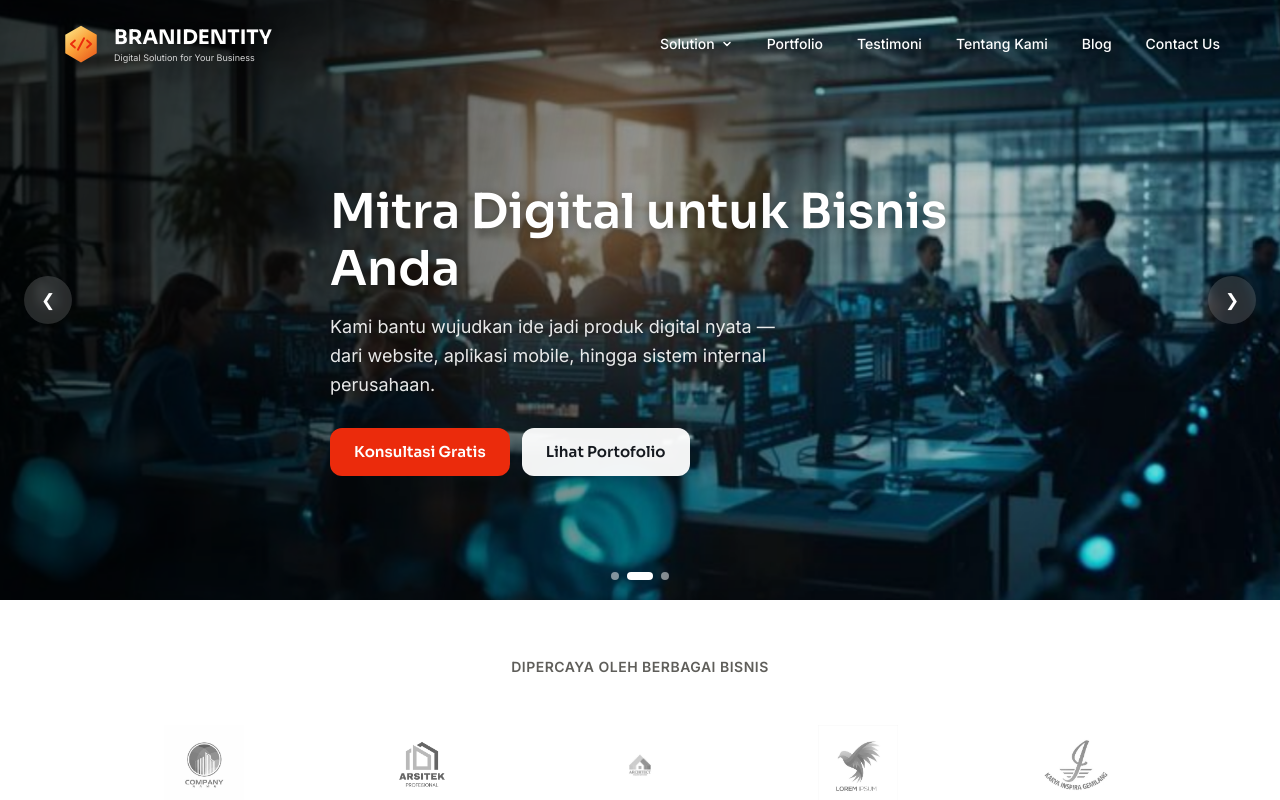
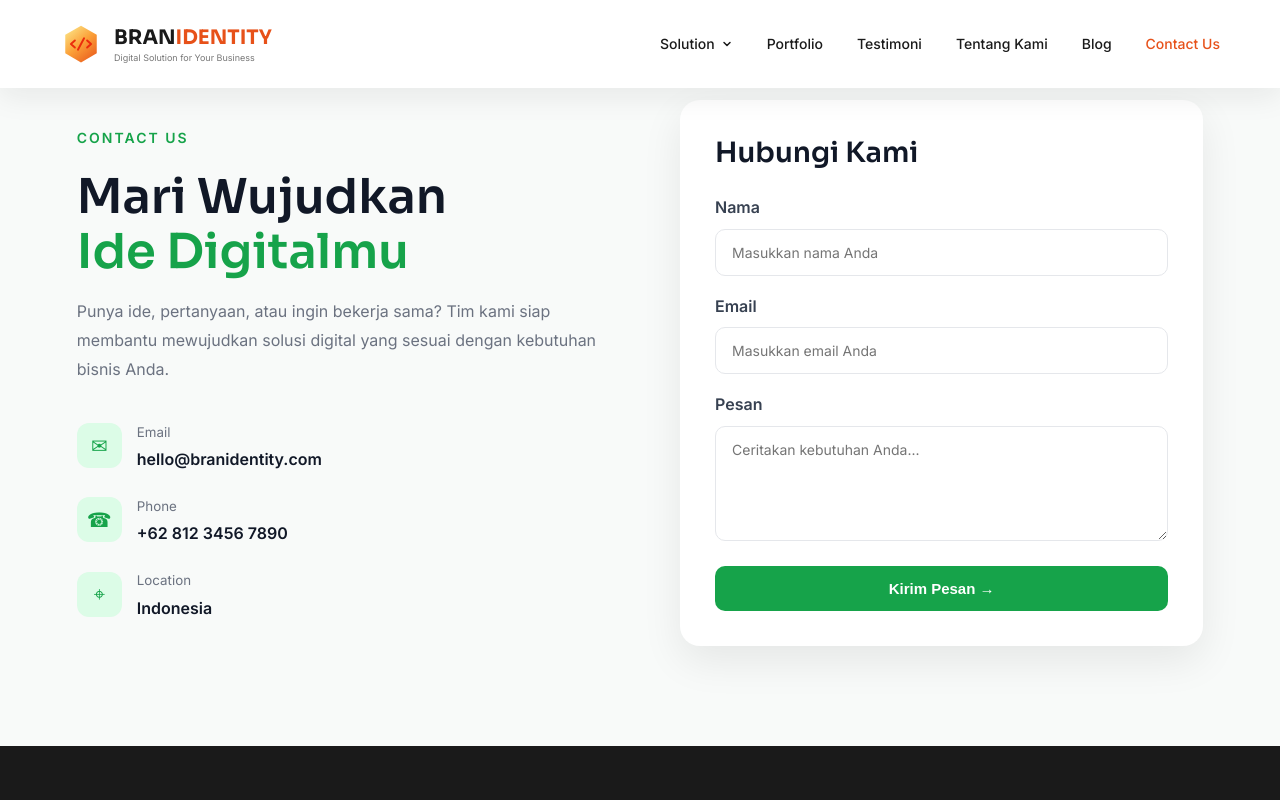
Before and after one commit to NganjukBersatu/bran_identity, a Vue app in the folder web/: page /contact in a window 1280 px wide. Before the commit this address led to /. Shown: the top 800 px of the page. Built offline with nearby package versions, Linux system fonts and the light colour scheme.

Commit message:
mengisi halaman contact us

```diff
--- a/web/src/router/index.js
+++ b/web/src/router/index.js
@@ -10,6 +10,7 @@ import PortfolioView from '../views/portfolio.vue'
 import TestimoniView from '../views/testimoni.vue'
 import BlogView from '../views/blog.vue'
 import TentangKamiView from '../views/tentangkami.vue'
+import ContactUs from '../views/ContactUs.vue'
 
 // ===============================
 // SOLUTIONS DETAIL
@@ -69,6 +70,12 @@ const router = createRouter({
       path: '/tentang-kami',
       name: 'tentang-kami',
       component: TentangKamiView,
+    },
+
+    {
+      path: '/contact',
+      name: 'Contact',
+      component: ContactUs
     },
 
     // ==========================================
--- /dev/null
+++ b/web/src/views/ContactUs.vue
@@ -0,0 +1,242 @@
+<template>
+  <section class="contact-page">
+    <div class="contact-container">
+
+      <div class="contact-content">
+        <span class="contact-label">CONTACT US</span>
+
+        <h1>
+          Mari Wujudkan
+          <span>Ide Digitalmu</span>
+        </h1>
+
+        <p>
+          Punya ide, pertanyaan, atau ingin bekerja sama?
+          Tim kami siap membantu mewujudkan solusi digital
+          yang sesuai dengan kebutuhan bisnis Anda.
+        </p>
+
+        <div class="contact-info">
+          <div class="info-item">
+            <div class="icon">✉</div>
+            <div>
+              <small>Email</small>
+              <p>hello@branidentity.com</p>
+            </div>
+          </div>
+
+          <div class="info-item">
+            <div class="icon">☎</div>
+            <div>
+              <small>Phone</small>
+              <p>+62 812 3456 7890</p>
+            </div>
+          </div>
+
+          <div class="info-item">
+            <div class="icon">⌖</div>
+            <div>
+              <small>Location</small>
+              <p>Indonesia</p>
+            </div>
+          </div>
+        </div>
+      </div>
+
+      <div class="contact-form">
+        <h2>Hubungi Kami</h2>
+
+        <form @submit.prevent>
+          <div class="form-group">
+            <label>Nama</label>
+            <input
+              type="text"
+              placeholder="Masukkan nama Anda"
+            />
+          </div>
+
+          <div class="form-group">
+            <label>Email</label>
+            <input
+              type="email"
+              placeholder="Masukkan email Anda"
+            />
+          </div>
+
+          <div class="form-group">
+            <label>Pesan</label>
+            <textarea
+              rows="5"
+              placeholder="Ceritakan kebutuhan Anda..."
+            ></textarea>
+          </div>
+
+          <button type="submit">
+            Kirim Pesan →
+          </button>
+        </form>
+      </div>
+
+    </div>
+  </section>
+</template>
+
+<style scoped>
+.contact-page {
+  min-height: calc(100vh - 80px);
+  padding: 100px 6%;
+  background: #f8faf9;
+}
+
+.contact-container {
+  max-width: 1200px;
+  margin: 0 auto;
+
+  display: grid;
+  grid-template-columns: 1fr 1fr;
+  gap: 80px;
+  align-items: center;
+}
+
+.contact-label {
+  color: #16a34a;
+  font-size: 14px;
+  font-weight: 700;
+  letter-spacing: 2px;
+}
+
+.contact-content h1 {
+  font-size: 48px;
+  line-height: 1.15;
+  margin: 18px 0;
+  color: #111827;
+}
+
+.contact-content h1 span {
+  display: block;
+  color: #16a34a;
+}
+
+.contact-content > p {
+  max-width: 520px;
+  color: #6b7280;
+  line-height: 1.8;
+  font-size: 16px;
+}
+
+.contact-info {
+  margin-top: 35px;
+  display: flex;
+  flex-direction: column;
+  gap: 20px;
+}
+
+.info-item {
+  display: flex;
+  align-items: center;
+  gap: 15px;
+}
+
+.icon {
+  width: 45px;
+  height: 45px;
+  border-radius: 12px;
+  background: #dcfce7;
+  color: #16a34a;
+
+  display: flex;
+  align-items: center;
+  justify-content: center;
+
+  font-size: 20px;
+}
+
+.info-item small {
+  color: #6b7280;
+}
+
+.info-item p {
+  margin-top: 3px;
+  color: #111827;
+  font-weight: 600;
+}
+
+.contact-form {
+  background: white;
+  padding: 35px;
+  border-radius: 20px;
+  box-shadow: 0 15px 40px rgba(0, 0, 0, 0.08);
+}
+
+.contact-form h2 {
+  margin-bottom: 25px;
+  color: #111827;
+  font-size: 28px;
+}
+
+.form-group {
+  margin-bottom: 18px;
+}
+
+.form-group label {
+  display: block;
+  margin-bottom: 8px;
+  font-weight: 600;
+  color: #374151;
+}
+
+input,
+textarea {
+  width: 100%;
+  padding: 14px 16px;
+  border: 1px solid #e5e7eb;
+  border-radius: 10px;
+  font-family: inherit;
+  font-size: 14px;
+  outline: none;
+  transition: 0.2s;
+}
+
+input:focus,
+textarea:focus {
+  border-color: #16a34a;
+}
+
+textarea {
+  resize: vertical;
+}
+
+button {
+  width: 100%;
+  border: none;
+  padding: 14px;
+  border-radius: 10px;
+
+  background: #16a34a;
+  color: white;
+
+  font-size: 15px;
+  font-weight: 600;
+  cursor: pointer;
+  transition: 0.2s;
+}
+
+button:hover {
+  background: #15803d;
+}
+
+@media (max-width: 768px) {
+  .contact-page {
+    padding: 60px 20px;
+  }
+
+  .contact-container {
+    grid-template-columns: 1fr;
+    gap: 40px;
+  }
+
+  .contact-content h1 {
+    font-size: 36px;
+  }
+}
+</style>
```
